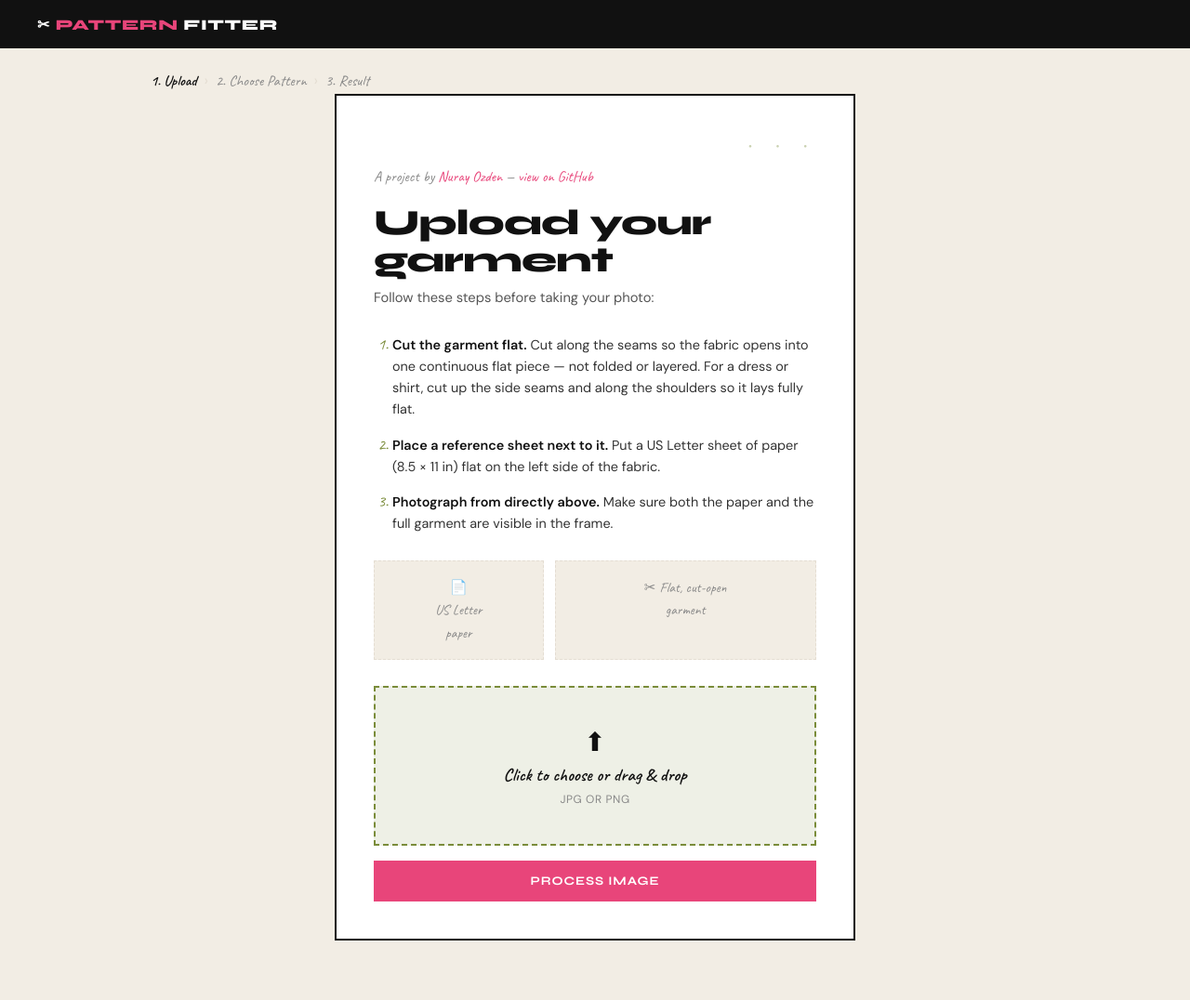
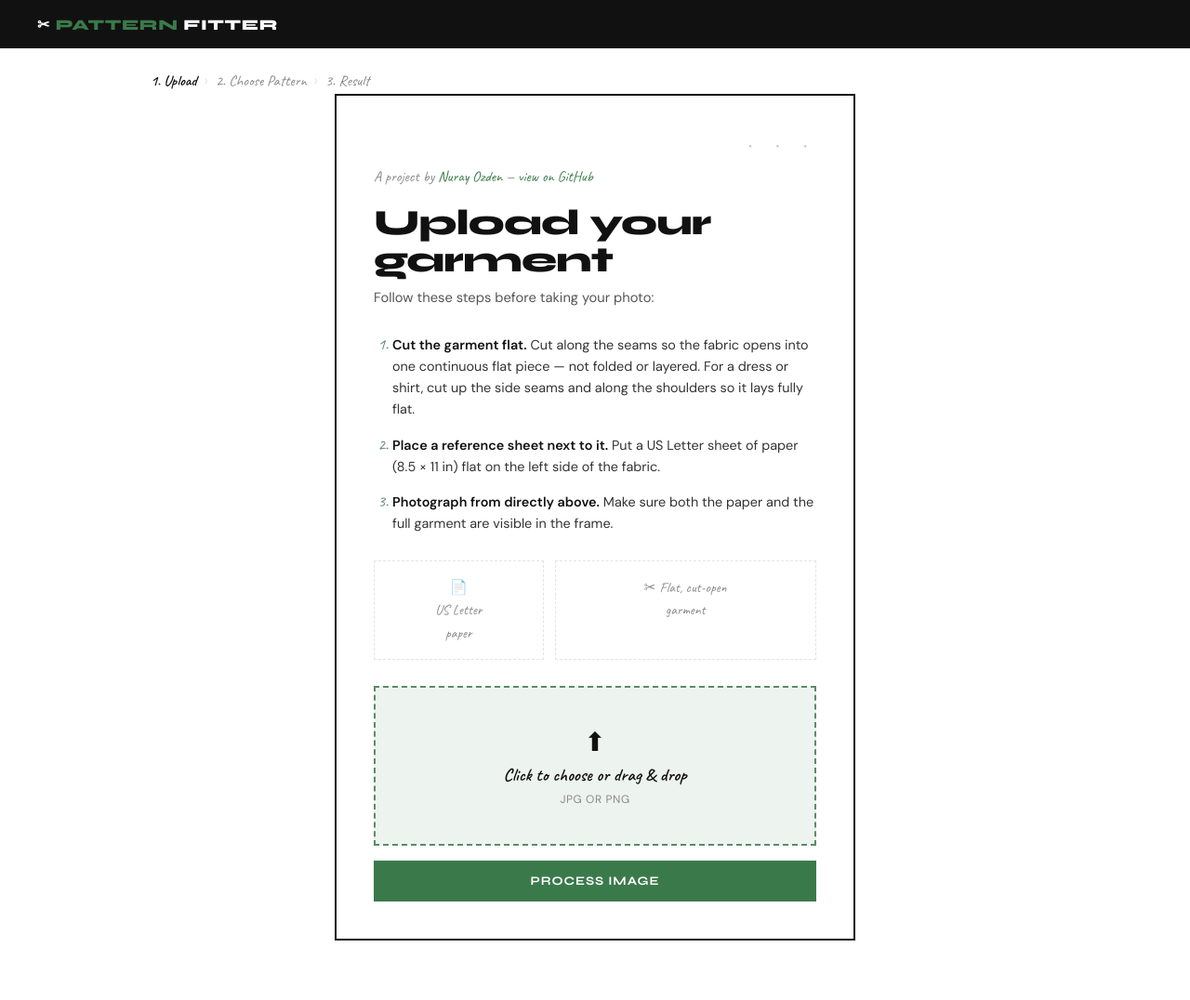
Before and after one commit to nurayyozden/Sewing-Pattern-Project, a Flask app: page / in a window 1280 px wide. Shown: the whole page at 93% size. Run offline with Flask 3, Linux system fonts and the light colour scheme.

Commit message:
Switch palette to white, grey, and green — remove pink/beige
Co-Authored-By: Claude Sonnet 4.6 <noreply@anthropic.com>

```diff
--- a/static/style.css
+++ b/static/style.css
@@ -1,11 +1,11 @@
 /* ── Variables ───────────────────────────────────────────────────────────── */
 :root {
-  --cream:       #f2ede4;
-  --cream-dark:  #e4ddd2;
-  --pink:        #e8457a;
-  --pink-light:  #fce8f0;
-  --olive:       #7a8c3a;
-  --olive-light: #eef0e6;
+  --cream:       #ffffff;
+  --cream-dark:  #e4e4e4;
+  --pink:        #3a7a4a;
+  --pink-light:  #e6f2e9;
+  --olive:       #5c8a6a;
+  --olive-light: #edf4ef;
   --black:       #111111;
   --gray:        #888;
   --white:       #ffffff;
@@ -107,7 +107,7 @@ h2 {
 .error-banner {
   background: var(--pink-light);
   border: 1.5px solid var(--pink);
-  color: #b0004e;
+  color: #2a5c38;
   padding: 0.75rem 1rem;
   margin-bottom: 1.25rem;
   font-size: 0.88rem;
@@ -204,7 +204,7 @@ h2 {
   width: 100%;
   text-align: center;
 }
-.btn-primary:hover { background: #c73368; border-color: #c73368; }
+.btn-primary:hover { background: #2a5c38; border-color: #2a5c38; }
 .btn-secondary { background: var(--white); color: var(--black); }
 .btn-secondary:hover { background: var(--cream); }
 .btn-outline { background: transparent; color: var(--black); }
@@ -359,7 +359,7 @@ h2 {
   color: var(--gray);
   margin-top: 0.15rem;
 }
-.stat-warn .stat-value { color: #c73368; }
+.stat-warn .stat-value { color: #2a5c38; }
 
 .unplaced-banner {
   background: var(--olive-light);
```
